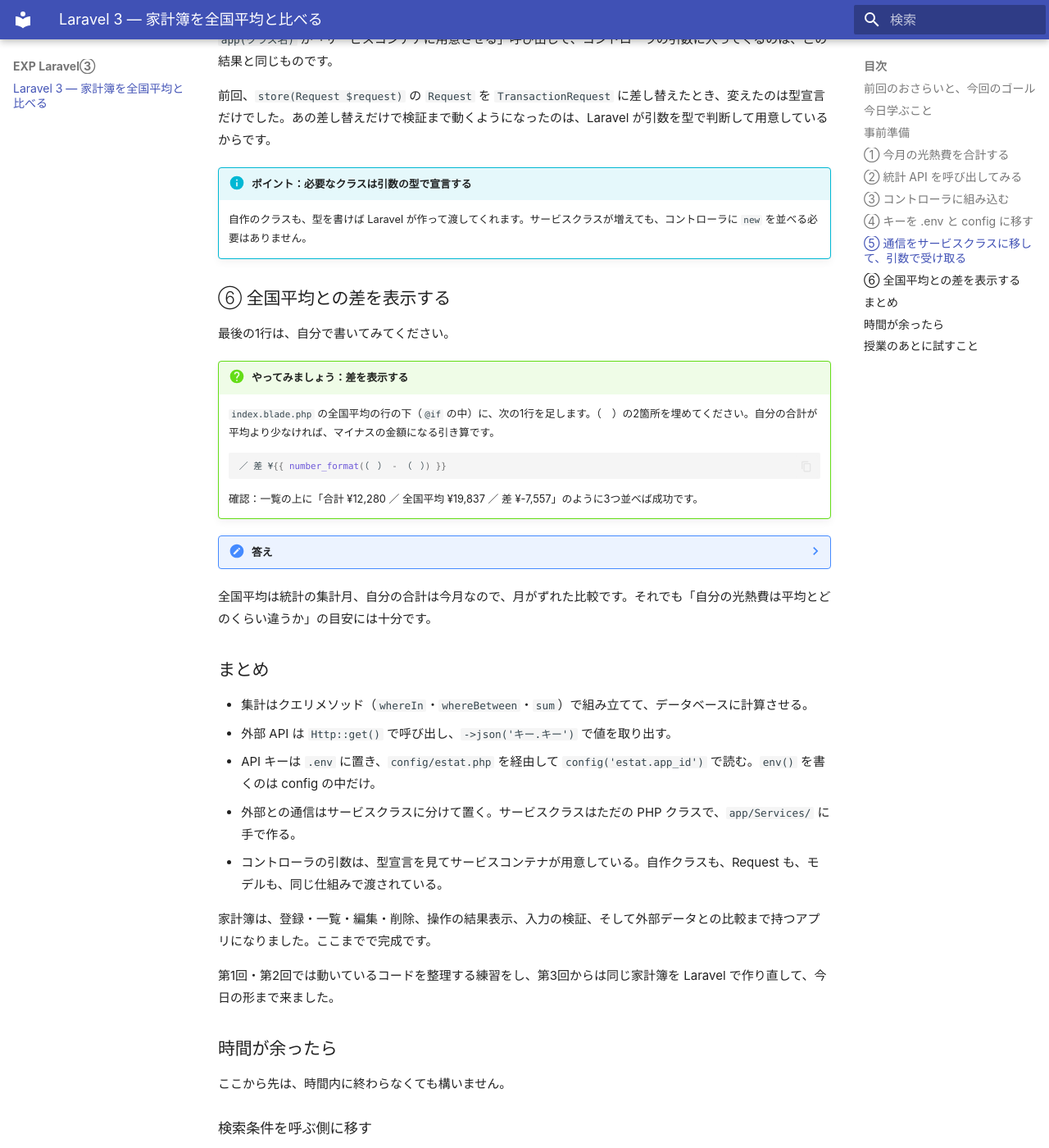
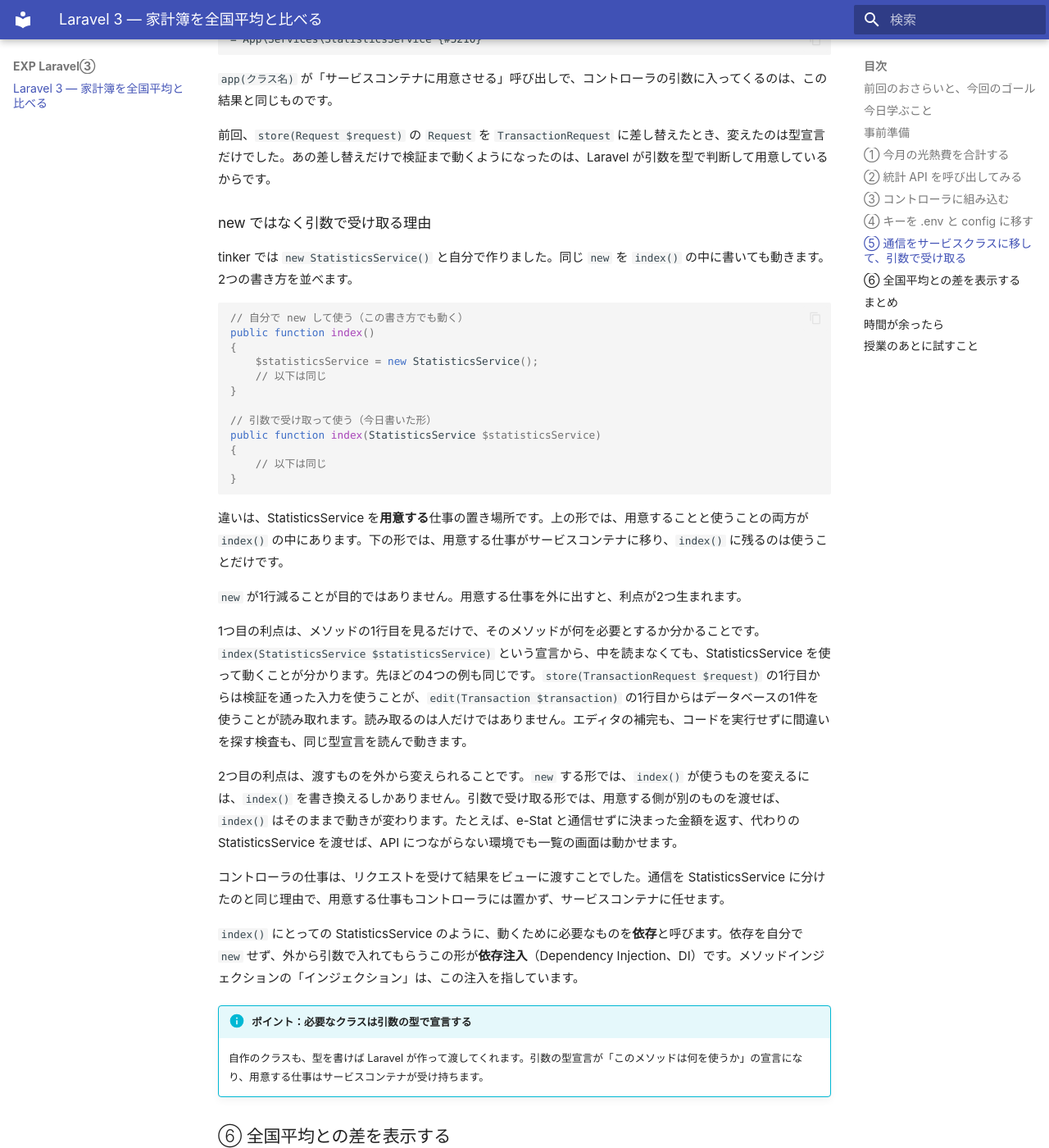
Before and after one commit to abekdwight/gslabo-lesson5, an MkDocs documentation site: the page built from docs/index.md, in a window 1280 px wide and 1400 px high, scrolled down 13887 px. Shown: the whole window at 82% size. Built offline with MkDocs 1.6.1 and Material for MkDocs 9.7.7, drawn with Linux system fonts in a browser that asks for light colours; some of the changed text lies outside the part shown.

Commit message:
add why-not-new explanation and name dependency injection

````diff
--- a/docs/index.md
+++ b/docs/index.md
@@ -32,6 +32,7 @@
 | **サービスクラス**                       | コントローラから処理を分けて置く、自作の PHP クラス                  | ⑤            |
 | **サービスコンテナ**                     | 型宣言されたクラスのインスタンスを作って渡す、Laravel の仕組み       | ⑤            |
 | **メソッドインジェクション**             | メソッドの引数に型を書いて、サービスコンテナから受け取る書き方       | ⑤            |
+| **依存注入（DI）**                       | 必要なクラスを自分で new せず、引数で受け取る形                      | ⑤            |
 
 ## 事前準備
 
@@ -1129,9 +1130,40 @@ app(StatisticsService::class);
 
 前回、`store(Request $request)` の `Request` を `TransactionRequest` に差し替えたとき、変えたのは型宣言だけでした。あの差し替えだけで検証まで動くようになったのは、Laravel が引数を型で判断して用意しているからです。
 
+### new ではなく引数で受け取る理由
+
+tinker では `new StatisticsService()` と自分で作りました。同じ `new` を `index()` の中に書いても動きます。2つの書き方を並べます。
+
+```php
+// 自分で new して使う（この書き方でも動く）
+public function index()
+{
+    $statisticsService = new StatisticsService();
+    // 以下は同じ
+}
+
+// 引数で受け取って使う（今日書いた形）
+public function index(StatisticsService $statisticsService)
+{
+    // 以下は同じ
+}
+```
+
+違いは、StatisticsService を**用意する**仕事の置き場所です。上の形では、用意することと使うことの両方が `index()` の中にあります。下の形では、用意する仕事がサービスコンテナに移り、`index()` に残るのは使うことだけです。
+
+`new` が1行減ることが目的ではありません。用意する仕事を外に出すと、利点が2つ生まれます。
+
+1つ目の利点は、メソッドの1行目を見るだけで、そのメソッドが何を必要とするか分かることです。`index(StatisticsService $statisticsService)` という宣言から、中を読まなくても、StatisticsService を使って動くことが分かります。先ほどの4つの例も同じです。`store(TransactionRequest $request)` の1行目からは検証を通った入力を使うことが、`edit(Transaction $transaction)` の1行目からはデータベースの1件を使うことが読み取れます。読み取るのは人だけではありません。エディタの補完も、コードを実行せずに間違いを探す検査も、同じ型宣言を読んで動きます。
+
+2つ目の利点は、渡すものを外から変えられることです。`new` する形では、`index()` が使うものを変えるには、`index()` を書き換えるしかありません。引数で受け取る形では、用意する側が別のものを渡せば、`index()` はそのままで動きが変わります。たとえば、e-Stat と通信せずに決まった金額を返す、代わりの StatisticsService を渡せば、API につながらない環境でも一覧の画面は動かせます。
+
+コントローラの仕事は、リクエストを受けて結果をビューに渡すことでした。通信を StatisticsService に分けたのと同じ理由で、用意する仕事もコントローラには置かず、サービスコンテナに任せます。
+
+`index()` にとっての StatisticsService のように、動くために必要なものを**依存**と呼びます。依存を自分で `new` せず、外から引数で入れてもらうこの形が**依存注入**（Dependency Injection、DI）です。メソッドインジェクションの「インジェクション」は、この注入を指しています。
+
 !!! info "ポイント：必要なクラスは引数の型で宣言する"
 
-    自作のクラスも、型を書けば Laravel が作って渡してくれます。サービスクラスが増えても、コントローラに `new` を並べる必要はありません。
+    自作のクラスも、型を書けば Laravel が作って渡してくれます。引数の型宣言が「このメソッドは何を使うか」の宣言になり、用意する仕事はサービスコンテナが受け持ちます。
 
 ## ⑥ 全国平均との差を表示する
 
@@ -1210,7 +1242,7 @@ app(StatisticsService::class);
 - 外部 API は `Http::get()` で呼び出し、`->json('キー.キー')` で値を取り出す。
 - API キーは `.env` に置き、`config/estat.php` を経由して `config('estat.app_id')` で読む。`env()` を書くのは config の中だけ。
 - 外部との通信はサービスクラスに分けて置く。サービスクラスはただの PHP クラスで、`app/Services/` に手で作る。
-- コントローラの引数は、型宣言を見てサービスコンテナが用意している。自作クラスも、Request も、モデルも、同じ仕組みで渡されている。
+- コントローラの引数は、型宣言を見てサービスコンテナが用意している。自作クラスも、Request も、モデルも、同じ仕組みで渡されている。必要なものを自分で `new` せず、引数で受け取る形を依存注入（DI）と呼ぶ。
 
 家計簿は、登録・一覧・編集・削除、操作の結果表示、入力の検証、そして外部データとの比較まで持つアプリになりました。ここまでで完成です。
 
````
